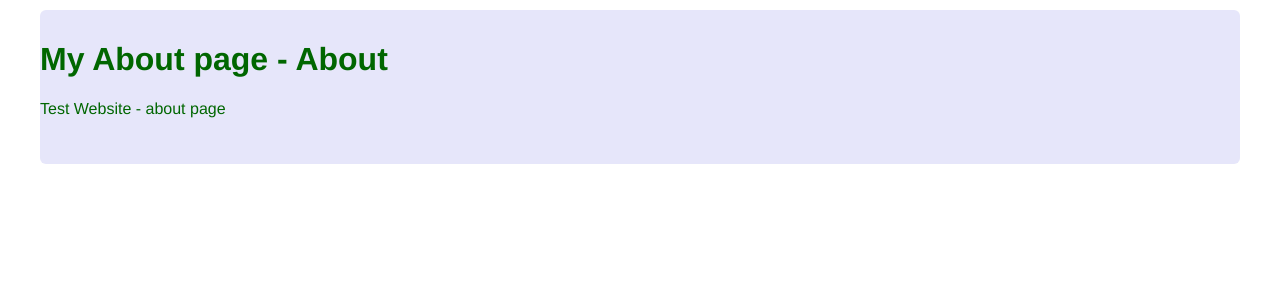
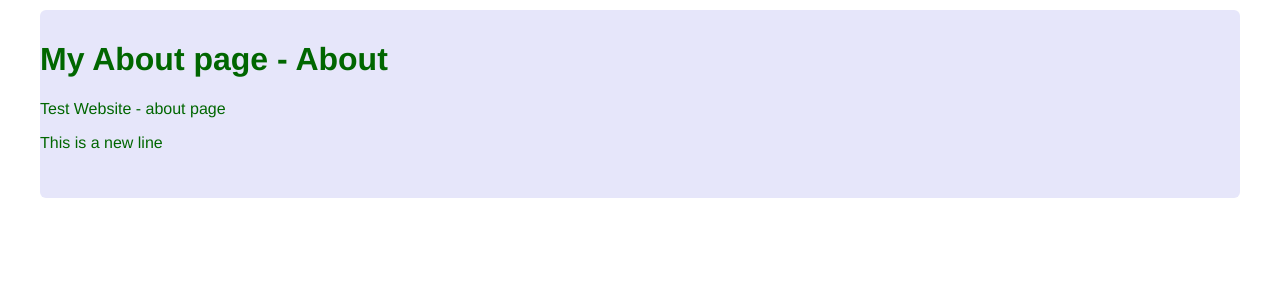
Before and after one commit to Daniel8hen/pythonTraining, a Flask app: page /about/ in a window 1280 px wide. Shown: the part 35-335 px from the top of the page. Run offline with Flask 2, Linux system fonts and the light colour scheme.

Commit message:
change html

```diff
--- a/App4-StaticWebsite/resources/templates/about.html
+++ b/App4-StaticWebsite/resources/templates/about.html
@@ -3,5 +3,6 @@
 <div class="about">
   <h1>My About page - About</h1>
   <p>Test Website - about page</p>
+  <p>This is a new line</p>
 </div>
 {%endblock%}
```
